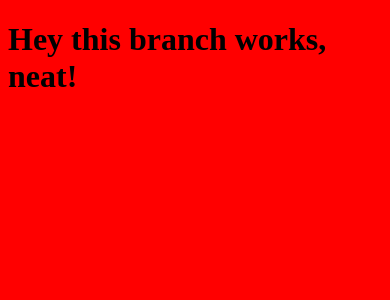
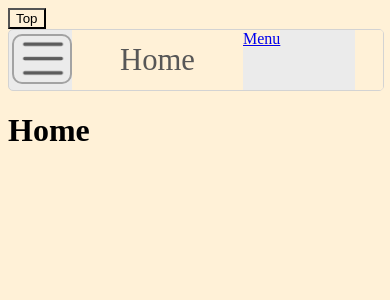
Before and after one commit to mineo72/AmorePizza, a PHP site: page /index.html in a window 390 px wide. Shown: the top 300 px of the page. Run offline with PHP 8.4, Linux system fonts and the light colour scheme.

Commit message:
Added html pages and some content.
Co-authored-by: Spencer <skaongit@users.noreply.github.com>

```diff
--- /dev/null
+++ b/css/nav.css
@@ -0,0 +1,179 @@
+body{
+
+}
+
+ul.ulnav{
+    border-radius: 5px;
+    list-style-type: none;
+    margin: 0;
+    padding: 0;
+    overflow: hidden;
+    height: 60px;
+    width: 100%;
+    margin-left: 10px;
+    margin-bottom: 0px;
+    background-color: rgb(235, 235, 235);
+    border: 1px solid #d3d3d3;
+    transition: height 0.2s, margin-left 0.2s, margin-bottom 0.5s, border 0.5s;
+    position: relative;
+}
+
+ul.ulnav{
+    border-radius: 5px;
+    list-style-type: none;
+    margin: 0;
+    padding: 0;
+    overflow: hidden;
+    background-color: rgb(235, 235, 235);
+    }
+
+    li.linav{
+        float: left;
+        margin-top: 0px;
+        transition: margin-top 0.5s;
+    }
+
+    li.linav a{
+        display: block;
+        color: rgb(87, 87, 87);
+        text-align: center;
+        padding: 13px 13px;
+        text-decoration: none;
+        font-size: 23pt;
+    }
+
+    li.linav a.active{
+        display: block;
+        text-align: center;
+        padding: 13px 13px;
+        text-decoration: none;
+        width: 145px;
+        transition: width 0.5s;
+    }
+    li.linav a:hover{
+        background-color: rgb(246, 151, 151);
+        font-size: 30pt;
+        padding: 7px 13px;
+        width: 170px;
+        transition: width 0.5s;
+        border-radius: 7px;
+      }
+      li.senav{
+        float: left;
+        display: block;
+        border-radius: 10px;
+
+    }
+    li.senav a{
+        display: block;
+        color: rgb(87, 87, 87);
+        text-align: left;
+        padding: 1px 10px;
+        text-decoration: none;
+        font-size: 18pt;
+        border-radius: 7px;
+    }
+    li.senav a:hover{
+        background-color: rgb(246, 151, 151);
+        font-size: 16pt;
+        padding: 1px 15px;
+        width: 80x;
+        transition: width 0.5s;
+        border-radius: 7px;
+    }
+
+li.linavhome{
+    display: block;
+    color: rgb(87, 87, 87);
+    text-align: center;
+    padding: 13px 13px;
+    text-decoration: none;
+    font-size: 23pt;
+    float:left;
+    width: 1%;
+}
+
+#navlogo{
+    float:left;
+    width: 78px;
+    height: 61px;
+    border-radius: 10px;
+    transition: height 0.5s, width 0.5s;
+    position: relative;
+}
+
+.navbutton{
+    width: 60px;
+    height: 50px;
+    font-family: Arial, Helvetica, sans-serif;
+    font-size: 30px;
+    margin-left: 3px;
+    background-color: rgb(235, 235, 235);
+    border-radius: 10px;
+    border: 2px rgb(163, 163, 163) solid;
+    background-image: url('images/navburger.png');
+    background-size: 50px;
+    background-position-x: 4px;
+    background-position-y: 4px;
+    background-repeat: no-repeat;
+    float: left;
+    transition: margin-top 0.5s;
+}
+
+#closeNav{
+    display: none;
+}
+
+.navbutton:hover{
+    background-color: rgb(246, 151, 151);
+  }
+
+
+@media only screen and (min-width: 6in) {
+
+.navbutton{
+    margin-top: -100px;
+}
+
+}
+
+@media only screen and (max-width: 768px) {
+
+    .navbutton{
+        margin-top: 4px;
+      }
+
+      #navlogo{
+        position: absolute;
+        margin-left: 30%;
+        width: 200px;
+        position
+    }
+    #navlogomobile{
+        position: absolute;
+        margin-left: 30%;
+        width: 200px;
+
+    li.linav{
+        margin-right: 50%;
+    }
+
+    li.linav a{
+        width: 92%;
+        margin: auto;
+        color: rgb(87, 87, 87);
+        text-align: center;
+        padding: 1px 1px;
+        text-decoration: none;
+        font-size: 23pt;
+    }
+
+
+        li.linav a:hover{
+            background-color: rgb(246, 151, 151);
+            font-size: 30pt;
+            padding: 9px 13px;
+            width: 92%;
+            border-radius: 7px;
+            }
+  }
--- a/styles.css
+++ b/css/styles.css
@@ -26,5 +26,5 @@ Define the rest as needed
 */
 
 *{
-    background-color: red;
+    background-color: #fff1d7;
 }
--- a/index.html
+++ b/index.html
@@ -1,11 +1,28 @@
 <!DOCTYPE html>
 <html lang="en">
   <head>
-    <meta charset="UTF-8">
+    <meta charset="UTF-8" />
     <title>AmorayPizza</title>
-    <link href="styles.css" rel="stylesheet" />
+    <link href="css/styles.css" rel="stylesheet" />
+    <link href="css/nav.css" rel="stylesheet" />
+    <script type="text/javascript" src="javascript/scripts.js"></script>
   </head>
   <body>
-    <h1>Hey this branch works, neat!</h1>
+    <!--Back to top button-->
+    <button onclick="topFunction()" id="myBtn" title="Go to top">Top</button>
+
+    <!--Navigation bar-->
+    <ul class="ulnav" id="m-ulnav">
+      <a href="index.html"><img src="images/amorayLogoConcept.png", id="navlogo" alt="Amoray Pizza Logo"></a>
+      <a href="index.html"><img src="images/amorayLogoConcept.png", id="navlogomobile" alt="Amoray Pizza Logo"></a>
+      <a href="menu.html">Menu</a>
+      <button onclick="openNav()" id="openNav" class="navbutton"></button>
+      <button onclick="closeNav()" id="closeNav" class="navbutton"></button>
+      <li class="linav"><a href="home.html" class="active">Home</a></li>
+      <li class="linav"><a href="index.html" class="active">|Search|</a></li>
+      <li class="linav"><a href="archive.html" class="active">Archive</a></li>
+    </ul>
+
+    <h1>Home</h1>
   </body>
 </html>
--- /dev/null
+++ b/javascript/scripts.js
@@ -0,0 +1,42 @@
+//Scroll back to top
+var mybutton = document.getElementById("myBtn");
+    function scrollFunction2() {
+      if (document.body.scrollTop > 100 || document.documentElement.scrollTop > 100) {
+        mybutton.style.display = "block";
+      } else {
+        mybutton.style.display = "none";
+      }
+    }
+    function topFunction() {
+      document.body.scrollTop = 0;
+      document.documentElement.scrollTop = 0;
+    }
+    //Event listeners for both navigation and top button
+    window.addEventListener('scroll', navFunction);
+    window.addEventListener('scroll', scrollFunction2);
+
+
+
+
+//Mobile navigation
+function openNav() {
+    document.getElementById("m-ulnav").style.height = "550px";
+    document.getElementById("m-ulnav").style.marginBottom = "260px";
+    document.getElementById("m-ulnav").style.border = "5px solid #d3d3d3";
+    document.getElementById("m-ulnav").style.marginLeft = "-4px";
+
+    document.getElementById("openNav").style.display = "none";
+
+    document.getElementById("closeNav").style.display = "block";
+  }
+
+  function closeNav() {
+    document.getElementById("m-ulnav").style.height = "60px";
+    document.getElementById("m-ulnav").style.marginBottom = "0px";
+    document.getElementById("m-ulnav").style.border = "1px solid #d3d3d3";
+    document.getElementById("m-ulnav").style.marginLeft = "0px";
+
+    document.getElementById("closeNav").style.display = "none";
+
+    document.getElementById("openNav").style.display = "block";
+  }
```
Also changed, not shown: about.html (added), account.html (added), checkout.html (added), confirmTransaction.html (added), contact.html (added), images/amorayLogoConcept.png (added), images/amorayLogoTextConcept.png (added), images/navburger.png (added), login.html (added), menu.html (added).
